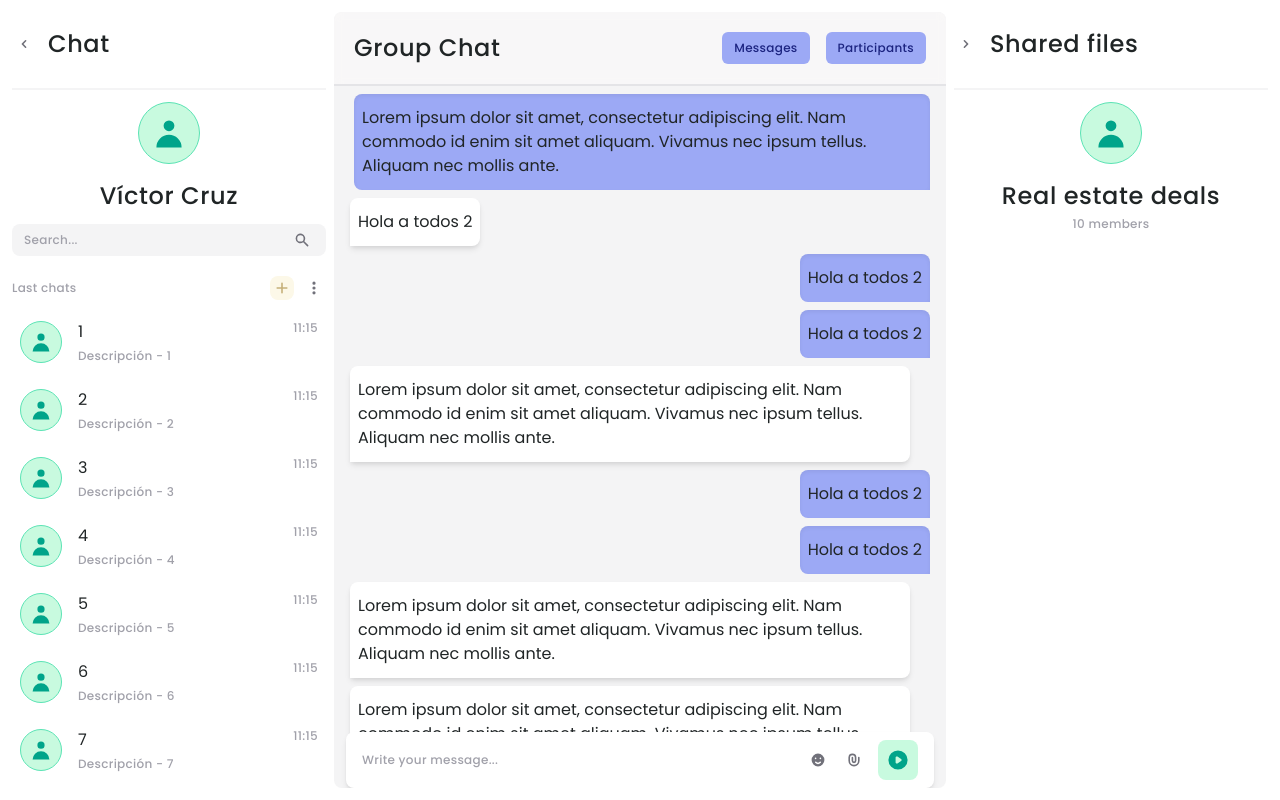
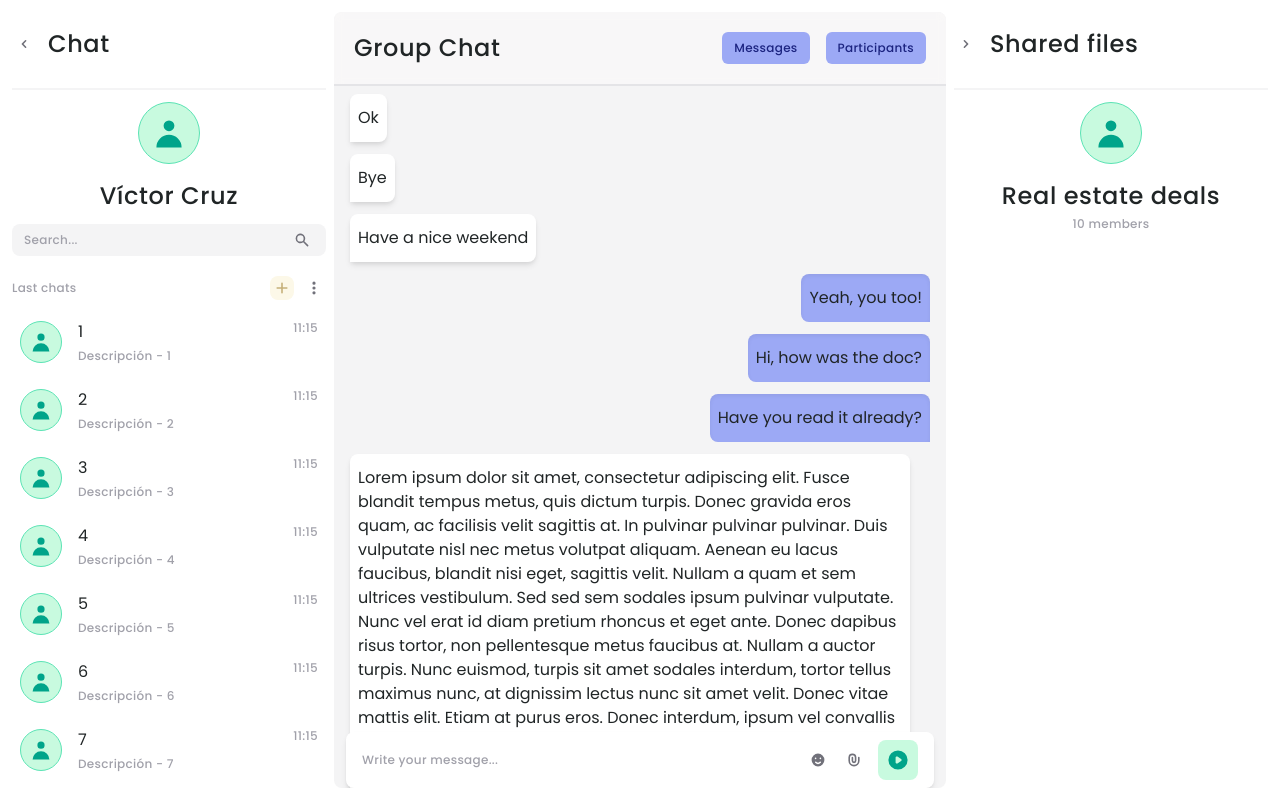
Before and after one commit to VicDCruz/fancy-chat-clone, a Next.js app: page / in a window 1280 px wide. Built offline with nearby package versions, Linux system fonts and the light colour scheme.

Commit message:
Real text simulation

```diff
--- a/components/messages/history.js
+++ b/components/messages/history.js
@@ -3,22 +3,24 @@ import PropTypes from 'prop-types';
 import Bubble from './bubble';
 
 const History = props => (
-  <div className="flex flex-col-reverse gap-2 px-4 mt-2">
-    <Bubble message="Este es el tope" orientation="left" />
-    <Bubble message="Lorem ipsum dolor sit amet, consectetur adipiscing elit. Nam commodo id enim sit amet aliquam. Vivamus nec ipsum tellus. Aliquam nec mollis ante." orientation="right" />
-    <Bubble message="Hola a todos 2" orientation="left" />
-    <Bubble message="Hola a todos 2" orientation={Math.random() > 0.5 ? 'right' : 'left'} />
-    <Bubble message="Lorem ipsum dolor sit amet, consectetur adipiscing elit. Nam commodo id enim sit amet aliquam. Vivamus nec ipsum tellus. Aliquam nec mollis ante." orientation={Math.random() > 0.5 ? 'right' : 'left'} />
-    <Bubble message="Hola a todos 2" orientation={Math.random() > 0.5 ? 'right' : 'left'} />
-    <Bubble message="Lorem ipsum dolor sit amet, consectetur adipiscing elit. Nam commodo id enim sit amet aliquam. Vivamus nec ipsum tellus. Aliquam nec mollis ante." orientation={Math.random() > 0.5 ? 'right' : 'left'} />
-    <Bubble message="Lorem ipsum dolor sit amet, consectetur adipiscing elit. Nam commodo id enim sit amet aliquam. Vivamus nec ipsum tellus. Aliquam nec mollis ante." orientation={Math.random() > 0.5 ? 'right' : 'left'} />
-    <Bubble message="Hola a todos 2" orientation={Math.random() > 0.5 ? 'right' : 'left'} />
-    <Bubble message="Hola a todos 2" orientation={Math.random() > 0.5 ? 'right' : 'left'} />
-    <Bubble message="Lorem ipsum dolor sit amet, consectetur adipiscing elit. Nam commodo id enim sit amet aliquam. Vivamus nec ipsum tellus. Aliquam nec mollis ante." orientation={Math.random() > 0.5 ? 'right' : 'left'} />
-    <Bubble message="Hola a todos 2" orientation={Math.random() > 0.5 ? 'right' : 'left'} />
-    <Bubble message="Hola a todos 2" orientation={Math.random() > 0.5 ? 'right' : 'left'} />
-    <Bubble message="Hola a todos 2" orientation={Math.random() > 0.5 ? 'right' : 'left'} />
-    <Bubble message="Lorem ipsum dolor sit amet, consectetur adipiscing elit. Nam commodo id enim sit amet aliquam. Vivamus nec ipsum tellus. Aliquam nec mollis ante." orientation={Math.random() > 0.5 ? 'right' : 'left'} />
+  <div className="flex flex-col-reverse gap-3 px-4 mt-2">
+    <Bubble message="I'll change it" orientation="right" />
+    <Bubble message="My bad" orientation="right" />
+    <Bubble message="😂🤣" orientation="right" />
+    <Bubble message="Yeah, no problem, I'll fix it" orientation="left" />
+    <Bubble message="Why is this Lorem Ipsum here?" orientation="left" />
+    <Bubble
+      message="Lorem ipsum dolor sit amet, consectetur adipiscing elit. Fusce blandit tempus metus, quis dictum turpis. Donec gravida eros quam, ac facilisis velit sagittis at. In pulvinar pulvinar pulvinar. Duis vulputate nisl nec metus volutpat aliquam. Aenean eu lacus faucibus, blandit nisi eget, sagittis velit. Nullam a quam et sem ultrices vestibulum. Sed sed sem sodales ipsum pulvinar vulputate. Nunc vel erat id diam pretium rhoncus et eget ante. Donec dapibus risus tortor, non pellentesque metus faucibus at. Nullam a auctor turpis. Nunc euismod, turpis sit amet sodales interdum, tortor tellus maximus nunc, at dignissim lectus nunc sit amet velit. Donec vitae mattis elit. Etiam at purus eros.
+
+Donec interdum, ipsum vel convallis ornare, felis nulla sodales risus, ac iaculis leo purus vel urna. Quisque accumsan tortor nec nibh viverra vehicula. Orci varius natoque penatibus et magnis dis parturient montes, nascetur ridiculus mus. Nunc placerat tortor at felis dapibus, sit amet vulputate odio volutpat."
+      orientation="left"
+    />
+    <Bubble message="Have you read it already?" orientation="right" />
+    <Bubble message="Hi, how was the doc?" orientation="right" />
+    <Bubble message="Yeah, you too!" orientation="right" />
+    <Bubble message="Have a nice weekend" orientation="left" />
+    <Bubble message="Bye" orientation="left" />
+    <Bubble message="Ok" orientation="left" />
   </div>
 );
 
```
